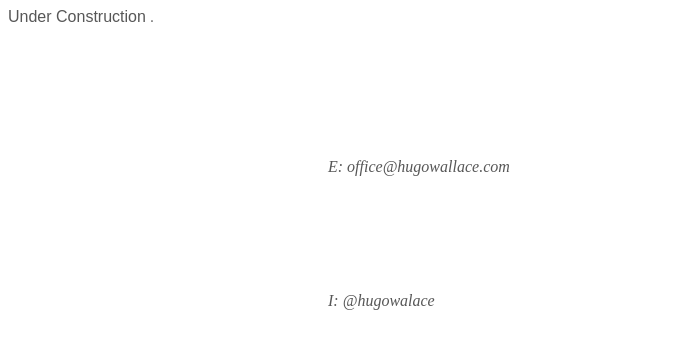
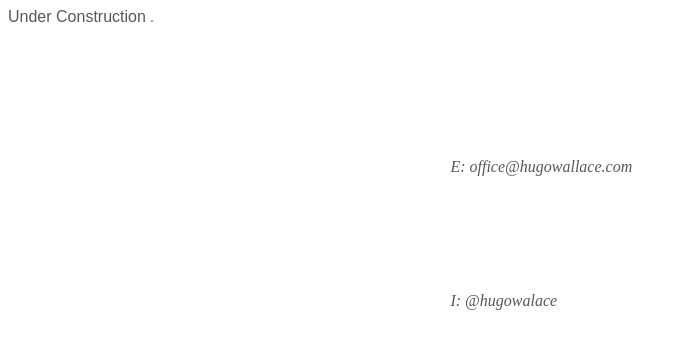
Before and after one commit to wallacehugo/under-construction, a plain HTML site: page under-construction.html in a window 1280 px wide. Shown: the whole page, without its empty margins (0-686 px from the left). Drawn offline with Linux system fonts and the light colour scheme; a web font is replaced by a local one.

Commit message:
u-c_style.css

```diff
--- a/u-c_style.css
+++ b/u-c_style.css
@@ -7,7 +7,7 @@ a:link, a:visited {
     transition: 0.5s;
   }
   div {
-    padding-left: 20rem;
+    padding-left: 35%;
     padding-top: 5rem;
   }
 
```
